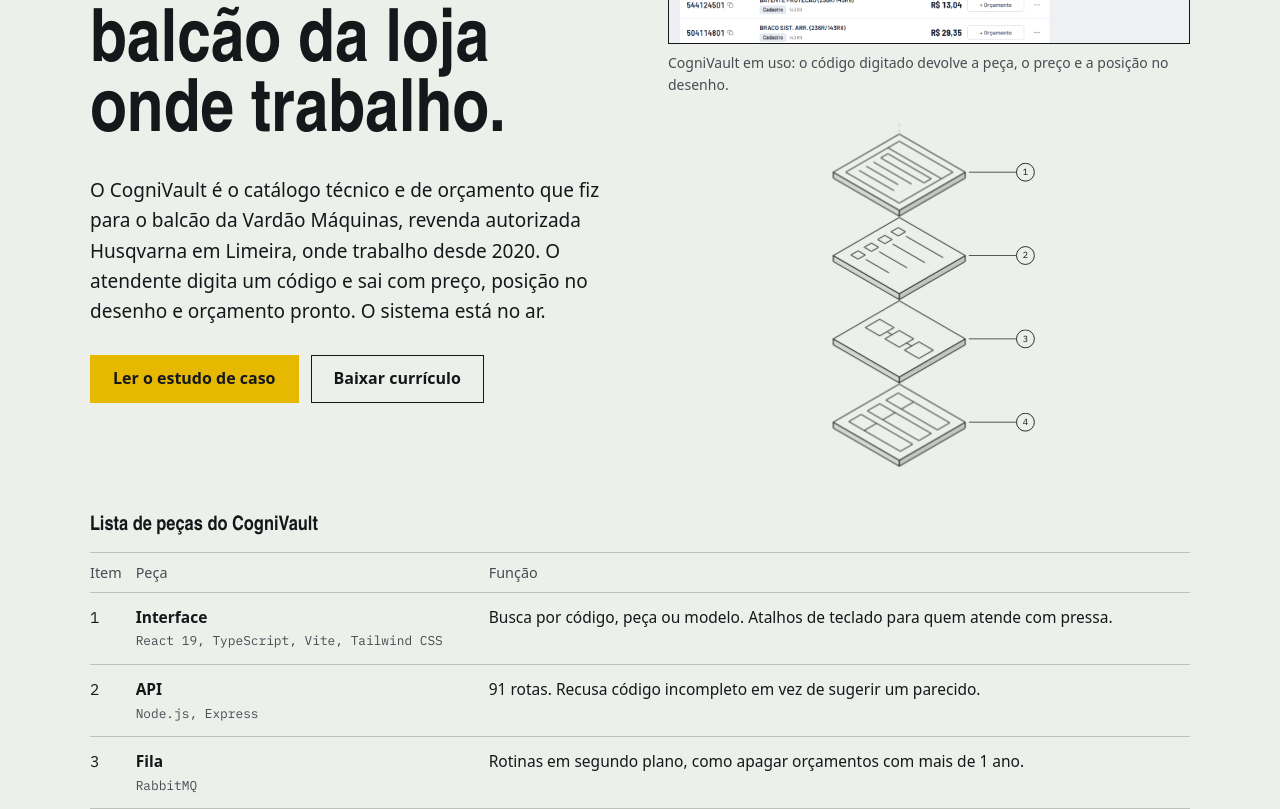
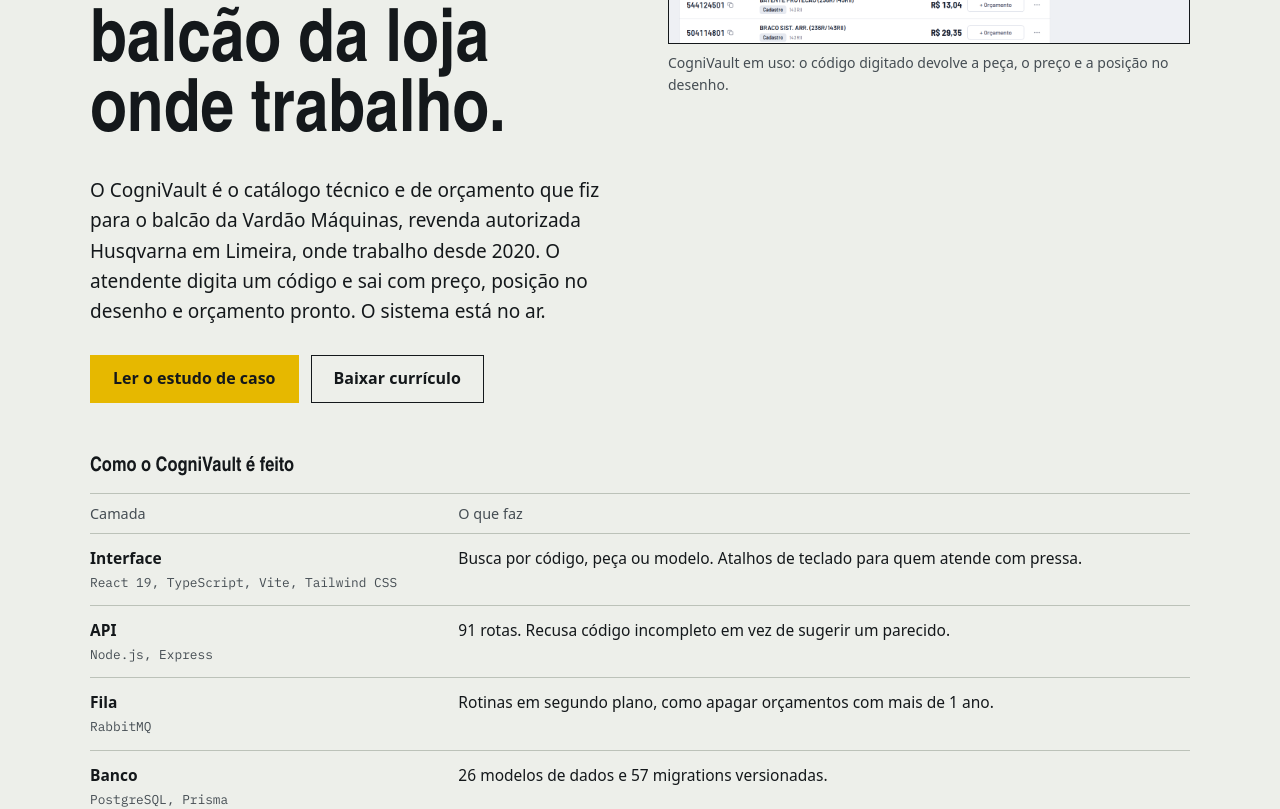
Before and after one commit to MatheusFranciscoLS/matheusFranciscoLS.github.io, a React (Vite) app in the folder meu-portfolio/: page / in a window 1280 px wide. Shown: the part 420-1229 px from the top of the page. Built offline with nearby package versions, Linux system fonts and the light colour scheme.

Commit message:
Remove a vista explodida decorativa; tabela passa a se chamar Como o CogniVault e feito
Co-Authored-By: Claude Sonnet 5.5 <noreply@anthropic.com>

```diff
--- a/meu-portfolio/src/App.jsx
+++ b/meu-portfolio/src/App.jsx
@@ -1,5 +1,4 @@
 import { useState, useSyncExternalStore } from 'react';
-import ExplodedView from './ExplodedView';
 import { EMAIL, LINKS, content, paths } from './content';
 
 const subscribeTheme = (notify) => {
@@ -70,7 +69,6 @@ function Header({ t, lang, theme, toggleTheme }) {
 }
 
 function Hero({ t, lang }) {
-  const [active, setActive] = useState(null);
   const h = t.hero;
   return (
     <section className="hero" aria-labelledby="titulo">
@@ -107,33 +105,18 @@ function Hero({ t, lang }) {
           />
           <figcaption>{h.shotCaption}</figcaption>
         </figure>
-        <figure className="hero__figure">
-          <ExplodedView
-            labels={h.parts.map((p) => p.name)}
-            active={active}
-            onActive={setActive}
-            label={h.figureLabel}
-          />
-        </figure>
         <div className="hero__parts">
           <table className="parts">
             <caption>{h.partsTitle}</caption>
             <thead>
               <tr>
-                <th scope="col">{h.partsHead.item}</th>
                 <th scope="col">{h.partsHead.part}</th>
                 <th scope="col">{h.partsHead.does}</th>
               </tr>
             </thead>
             <tbody>
-              {h.parts.map((p, i) => (
-                <tr
-                  key={p.name}
-                  className={active === i ? 'is-active' : undefined}
-                  onMouseEnter={() => setActive(i)}
-                  onMouseLeave={() => setActive(null)}
-                >
-                  <td className="parts__n">{i + 1}</td>
+              {h.parts.map((p) => (
+                <tr key={p.name}>
                   <th scope="row">
                     {p.name}
                     <span>{p.tech}</span>
--- a/meu-portfolio/src/ExplodedView.jsx
+++ /dev/null
@@ -1,110 +0,0 @@
-// Vista explodida do CogniVault: quatro camadas isométricas (interface, API, fila, banco).
-// Cada camada é desenhada em coordenadas planas (0..S) e projetada com uma matriz isométrica.
-const S = 128; // lado da camada
-const T = 10; // espessura
-const STEP = 140; // distância vertical entre camadas
-const CX = 160; // eixo central
-const Y0 = 22;
-const K = 0.866;
-const BADGE_X = 372;
-
-const point = (u, v, y) => `${(CX + K * (u - v)).toFixed(1)},${(y + 0.5 * (u + v)).toFixed(1)}`;
-const top = (y) => [point(0, 0, y), point(S, 0, y), point(S, S, y), point(0, S, y)].join(' ');
-const left = (y) => [point(0, S, y), point(S, S, y), point(S, S, y + T), point(0, S, y + T)].join(' ');
-const right = (y) => [point(S, 0, y), point(S, S, y), point(S, S, y + T), point(S, 0, y + T)].join(' ');
-
-function Detail({ index }) {
-  if (index === 0) {
-    return (
-      <>
-        <rect x="12" y="12" width="104" height="104" />
-        <line x1="12" y1="34" x2="116" y2="34" />
-        <rect x="22" y="44" width="84" height="14" />
-        <line x1="22" y1="72" x2="96" y2="72" />
-        <line x1="22" y1="86" x2="84" y2="86" />
-        <line x1="22" y1="100" x2="90" y2="100" />
-      </>
-    );
-  }
-  if (index === 1) {
-    return (
-      <>
-        {[0, 1, 2, 3].map((k) => (
-          <g key={k}>
-            <rect x="16" y={18 + k * 26} width="14" height="14" />
-            <line x1="38" y1={25 + k * 26} x2={110 - k * 9} y2={25 + k * 26} />
-          </g>
-        ))}
-      </>
-    );
-  }
-  if (index === 2) {
-    return (
-      <>
-        {[12, 50, 88].map((x) => (
-          <rect key={x} x={x} y="50" width="28" height="28" />
-        ))}
-        <line x1="40" y1="64" x2="50" y2="64" />
-        <line x1="78" y1="64" x2="88" y2="64" />
-      </>
-    );
-  }
-  return (
-    <>
-      {[16, 52, 88].map((y) => (
-        <g key={y}>
-          <rect x="14" y={y} width="100" height="24" />
-          <line x1="44" y1={y} x2="44" y2={y + 24} />
-        </g>
-      ))}
-    </>
-  );
-}
-
-export default function ExplodedView({ labels, active, onActive, label }) {
-  const height = Y0 + STEP * 3 + S + T + 6;
-  return (
-    <svg
-      className="exploded"
-      viewBox={`0 0 420 ${height}`}
-      role="img"
-      aria-label={label}
-      preserveAspectRatio="xMidYMid meet"
-    >
-      <line className="exploded__axis" x1={CX} y1="4" x2={CX} y2={height - 4} />
-      {labels.map((name, i) => {
-        const y = Y0 + i * STEP;
-        const isActive = active === i;
-        const badgeY = y + S / 2;
-        return (
-          <g
-            key={name}
-            className={`exploded__layer${isActive ? ' is-active' : ''}`}
-            style={{ '--i': i }}
-            onMouseEnter={() => onActive(i)}
-            onMouseLeave={() => onActive(null)}
-          >
-            <g className="exploded__slab">
-              <polygon className="exploded__side exploded__side--l" points={left(y)} />
-              <polygon className="exploded__side exploded__side--r" points={right(y)} />
-              <polygon className="exploded__top" points={top(y)} />
-              <g
-                className="exploded__detail"
-                transform={`matrix(${K} 0.5 ${-K} 0.5 ${CX} ${y})`}
-              >
-                <Detail index={i} />
-              </g>
-            </g>
-            <g className="exploded__callout">
-              <line x1={CX + K * S + 6} y1={badgeY} x2={BADGE_X - 15} y2={badgeY} />
-              <circle cx={BADGE_X} cy={badgeY} r="15" />
-              <text x={BADGE_X} y={badgeY + 5} textAnchor="middle">
-                {i + 1}
-              </text>
-            </g>
-          </g>
-        );
-      })}
-    </svg>
-  );
-}
--- a/meu-portfolio/src/content.js
+++ b/meu-portfolio/src/content.js
@@ -38,10 +38,8 @@ export const content = {
       primary: 'Ler o estudo de caso',
       secondary: 'Baixar currículo',
       availability: 'Aberto a vagas de desenvolvedor full-stack júnior.',
-      figureLabel:
-        'Vista explodida do CogniVault: interface, API, fila e banco de dados, em quatro camadas numeradas.',
-      partsTitle: 'Lista de peças do CogniVault',
-      partsHead: { item: 'Item', part: 'Peça', does: 'Função' },
+      partsTitle: 'Como o CogniVault é feito',
+      partsHead: { part: 'Camada', does: 'O que faz' },
       parts: [
         {
           name: 'Interface',
@@ -213,10 +211,8 @@ export const content = {
       primary: 'Read the case study',
       secondary: 'Download résumé',
       availability: 'Open to junior full-stack developer roles.',
-      figureLabel:
-        'Exploded view of CogniVault: interface, API, queue and database, as four numbered layers.',
-      partsTitle: 'CogniVault parts list',
-      partsHead: { item: 'Item', part: 'Part', does: 'Role' },
+      partsTitle: 'How CogniVault is built',
+      partsHead: { part: 'Layer', does: 'What it does' },
       parts: [
         {
           name: 'Interface',
--- a/meu-portfolio/src/site.css
+++ b/meu-portfolio/src/site.css
@@ -248,65 +248,6 @@ a {
   width: min(100%, 380px);
   justify-self: center;
 }
-.exploded {
-  display: block;
-  width: 100%;
-  height: auto;
-  overflow: visible;
-}
-.exploded__axis {
-  stroke: var(--line);
-  stroke-width: 1.2;
-  stroke-dasharray: 5 5;
-}
-.exploded__top {
-  fill: var(--paper);
-  stroke: var(--ink);
-  stroke-width: 1.5;
-  stroke-linejoin: round;
-  transition: fill 0.15s;
-}
-.exploded__side {
-  stroke: var(--ink);
-  stroke-width: 1.5;
-  stroke-linejoin: round;
-}
-.exploded__side--l {
-  fill: var(--shade-l);
-}
-.exploded__side--r {
-  fill: var(--shade-r);
-}
-.exploded__detail {
-  fill: none;
-  stroke: var(--ink);
-  stroke-width: 1.5;
-  vector-effect: non-scaling-stroke;
-  opacity: 0.85;
-}
-.exploded__callout line {
-  stroke: var(--ink);
-  stroke-width: 1.2;
-}
-.exploded__callout circle {
-  fill: var(--paper);
-  stroke: var(--ink);
-  stroke-width: 1.5;
-  transition: fill 0.15s;
-}
-.exploded__callout text {
-  fill: var(--ink);
-  font-family: var(--font-mono);
-  font-size: 15px;
-}
-.exploded__layer.is-active .exploded__top,
-.exploded__layer.is-active .exploded__callout circle {
-  fill: var(--signal);
-}
-.exploded__layer.is-active .exploded__callout text {
-  fill: var(--on-signal);
-}
-
 /* Lista de peças */
 .hero__parts {
   min-width: 0;
@@ -599,34 +540,6 @@ h4 {
   font-size: 0.95rem;
 }
 
-/* Movimento: a vista explodida se monta uma vez ao abrir a página */
-@media (prefers-reduced-motion: no-preference) {
-  .exploded__slab {
-    animation: assemble 0.9s cubic-bezier(0.2, 0.7, 0.2, 1) both;
-    animation-delay: calc(var(--i) * 0.08s);
-  }
-  .exploded__callout,
-  .exploded__axis {
-    animation: appear 0.4s ease-out 0.9s both;
-  }
-}
-@keyframes assemble {
-  from {
-    transform: translateY(calc((3 - var(--i)) * 112px));
-  }
-  to {
-    transform: translateY(0);
-  }
-}
-@keyframes appear {
-  from {
-    opacity: 0;
-  }
-  to {
-    opacity: 1;
-  }
-}
-
 /* Tablet e PC */
 @media (min-width: 720px) {
   .flagship__cols {
@@ -884,3 +797,33 @@ h4 {
     padding-top: 2px;
   }
 }
+
+/* Tabela "Como o CogniVault é feito": sem coluna de número */
+@media (min-width: 960px) {
+  .hero__grid {
+    grid-template-columns: minmax(0, 6fr) minmax(0, 6fr);
+    align-items: start;
+  }
+  .hero__text {
+    grid-column: 1;
+    grid-row: 1;
+  }
+  .hero__shot {
+    grid-column: 2;
+    grid-row: 1;
+  }
+  .hero__parts {
+    grid-column: 1 / -1;
+    grid-row: 2;
+    margin-top: 24px;
+  }
+}
+@media (max-width: 719px) {
+  .parts tr {
+    grid-template-columns: minmax(0, 1fr);
+  }
+  .parts tbody th,
+  .parts td:last-child {
+    grid-column: 1;
+  }
+}
```
